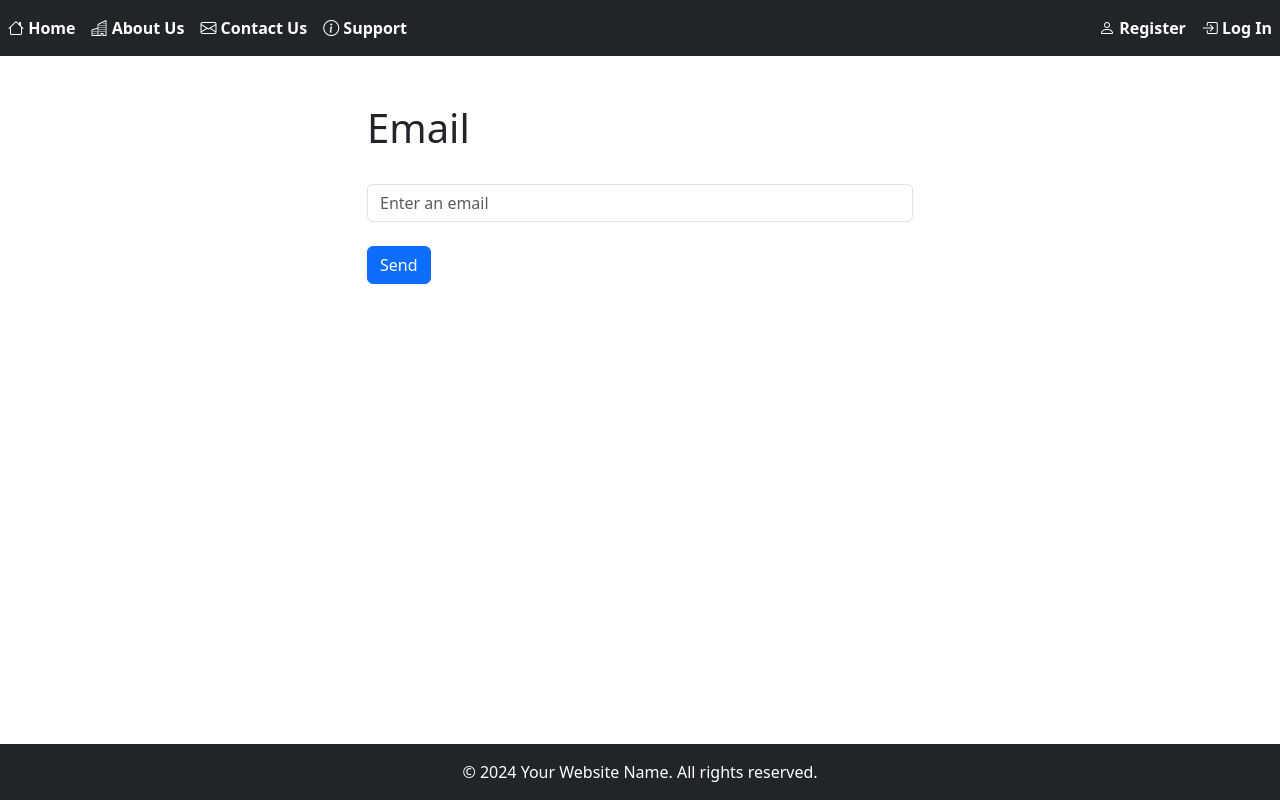
After one commit to VelinPoznakov/sfe_site, a Django app: page /email-send/ in a window 1280 px wide. The commit adds this page. Run offline with Django 5.2, Linux system fonts and the light colour scheme.

Commit message:
password recovery from login, new templates, new forms, new migration, new urls, started user profile template building

```diff
--- a/sfe_app/forms.py
+++ b/sfe_app/forms.py
@@ -1,10 +1,11 @@
 from django import forms
+from django.contrib.auth import get_user_model
 from django.core.exceptions import ValidationError
 from django.core.validators import validate_email
 from sfe_app.models import *
 from phonenumber_field.formfields import PhoneNumberField
 from phonenumber_field.phonenumber import to_python
-from django.contrib.auth.forms import UserCreationForm
+from django.contrib.auth.forms import UserCreationForm, SetPasswordForm
 
 
 class SupportForm(forms.ModelForm):
@@ -122,7 +123,7 @@ class RegistrationForm(UserCreationForm):
         return username
 
     def clean_email(self):
-        email = self.cleaned_data['email']
+        email = self.cleaned_data['email'].lower()
 
         if not email or email is None:
             self.add_error('email', 'You should enter an email address')
@@ -214,3 +215,56 @@ class AddVideoForm(forms.ModelForm):
             self.add_error('video', 'You should upload video')
 
         return video
+
+
+class ResetPasswordForm(SetPasswordForm):
+    class Meta:
+        model = get_user_model()
+        fields = ['new_password1', 'new_password2']
+
+    def __init__(self, *args, **kwargs):
+        super(ResetPasswordForm, self).__init__(*args, **kwargs)
+
+        self.fields['new_password1'].label = ''
+        self.fields['new_password1'].required = False
+        self.fields['new_password1'].widget.attrs['class'] = 'form-control'
+        self.fields['new_password1'].widget.attrs['placeholder'] = 'Enter the new password'
+
+        self.fields['new_password2'].label = ''
+        self.fields['new_password2'].required = False
+        self.fields['new_password2'].widget.attrs['class'] = 'form-control'
+        self.fields['new_password2'].widget.attrs['placeholder'] = 'Confirm the new password'
+
+    def clean(self):
+        cleaned_data = super().clean()
+
+        new_password1 = cleaned_data.get('new_password1')
+        new_password2 = cleaned_data.get('new_password2')
+
+        if not new_password1 or new_password1 is None:
+            self.add_error('new_password1', "You should enter a password")
+
+        if not new_password2 or new_password2 is None:
+            self.add_error('new_password2', "You should confirm your new password")
+
+        if len(new_password1) < 8:
+            self.add_error('new_password1', "Your password must be at least 8 characters")
+
+        if new_password2 != new_password1:
+            self.add_error('new_password2', 'The two fields should match')
+
+        return cleaned_data
+
+
+class EnterMailChangePassword(forms.Form):
+    email = forms.CharField(label='', required=False, widget=forms.EmailInput(attrs={
+        'class': 'form-control', 'placeholder': 'Enter an email'
+    }))
+
+    def clean_email(self):
+        email = self.cleaned_data['email'].lower()
+
+        if not email or email is None:
+            self.add_error('email', "You should enter an email")
+
+        return email
--- a/sfe_app/models.py
+++ b/sfe_app/models.py
@@ -5,9 +5,13 @@ from phonenumber_field.modelfields import PhoneNumberField
 
 class CustomUser(AbstractUser):
     username = models.CharField(max_length=30, unique=True)
-    email = models.CharField(max_length=100)
+    email = models.CharField(max_length=100, unique=True)
     is_email_verified = models.BooleanField(default=False)
     date_time_added = models.DateTimeField(auto_now_add=True)
+
+    def save(self, *args, **kwargs):
+        self.email = self.email.lower()  # Convert email to lowercase before saving
+        super(CustomUser, self).save(*args, **kwargs)
 
     def __str__(self):
         return self.username
--- a/sfe_app/urls.py
+++ b/sfe_app/urls.py
@@ -14,6 +14,9 @@ urlpatterns = [
   path('login/', views.login_user, name='login'),
   path('logout/', views.logout_user, name='logout'),
   path('add-video/', views.add_video_view, name='add-video'),
+  path('email-send/', views.email_to_send, name='email-send'),
+  path('change-password/<uidb64>/<token>/', views.change_password, name='reset-password-email'),
+  path('profile/<int:pk>/', views.user_profile, name='user-profile'),
 
 ] + static(settings.MEDIA_URL, document_root=settings.MEDIA_ROOT)
 
--- a/sfe_app/views.py
+++ b/sfe_app/views.py
@@ -1,5 +1,6 @@
 from django.contrib.auth.models import Group
 from django.core.mail import EmailMessage
+from django.db.models import Q
 from sfe_app.forms import *
 from django.contrib import messages
 from django.shortcuts import render, redirect
@@ -27,6 +28,7 @@ def home(request):
         'video': video  # Pass the video object to use other attributes like 'name'
     }
     return render(request, 'home.html', context)
+
 
 def about(request):
     return render(request, 'about.html')
@@ -69,6 +71,7 @@ def register(request):
         if form.is_valid():
             user = form.save(commit=False)
             user.is_active = False
+            user.email = user.email.lower()
             user.save()
 
             mail_subject = "Activate you account"
@@ -161,3 +164,72 @@ def add_video_view(request):
 
 def custom_404(request, exception):
     return redirect('home')
+
+
+def email_to_send(request):
+    if request.method == 'POST':
+        form = EnterMailChangePassword(request.POST)
+        if form.is_valid():
+            user_email = form.cleaned_data['email'].lower()
+            associated_user = get_user_model().objects.filter(Q(email=user_email)).first()
+
+            if associated_user:
+                mail_subject = "Activate you account"
+                message = render_to_string("reset_password_send.html", {
+                    'user': associated_user,
+                    'domain': get_current_site(request).domain,
+                    'uid': urlsafe_base64_encode(force_bytes(associated_user.pk)),
+                    'token': default_token_generator.make_token(associated_user),
+                    'protocol': 'https' if request.is_secure() else 'http'
+                })
+                email = EmailMessage(mail_subject, message, to=[associated_user.email])
+                if email.send():
+                    messages.success(request, "Change password email sent successfully")
+                else:
+                    messages.error(request, 'Error while sending an email')
+                return redirect('home')
+
+    else:
+        form = EnterMailChangePassword()
+
+    return render(request, 'email_change_password.html', {'form': form})
+
+
+def change_password(request, uidb64, token):
+    User = get_user_model()
+
+    try:
+        uid = force_str(urlsafe_base64_decode(uidb64))
+        user = CustomUser.objects.get(pk=uid)
+    except:
+        user = None
+
+    if user is not None and default_token_generator.check_token(user, token):
+        if request.method == 'POST':
+            form = ResetPasswordForm(user, request.POST)
+            if form.is_valid():
+                form.save()
+                messages.success(request, "Your password has been reset successfully")
+                return redirect('login')
+        else:
+            form = ResetPasswordForm(user)
+
+        return render(request, 'reset_password.html', {
+            'form': form,
+            'uidb64': uidb64,
+            'token': token,
+        })
+
+    else:
+        messages.error(request, 'Your activation link is invalid')
+
+    return redirect('home')
+
+
+@login_required(login_url='login')
+def user_profile(request, pk):
+    if request.user.pk == pk:
+        user = CustomUser.objects.get(pk=pk)
+        return render(request, 'user_profile.html', {'user': user})
+    else:
+        return redirect('home')
--- a/templates/base.html
+++ b/templates/base.html
@@ -5,10 +5,10 @@
     <meta name="viewport" content="width=device-width, initial-scale=1.0">
     <title>{% block title %}{% endblock %}</title>
     <link href="https://cdn.jsdelivr.net/npm/bootstrap@5.3.2/dist/css/bootstrap.min.css" rel="stylesheet" integrity="sha384-T3c6CoIi6uLrA9TneNEoa7RxnatzjcDSCmG1MXxSR1GAsXEV/Dwwykc2MPK8M2HN" crossorigin="anonymous">
+    <link rel="stylesheet" href="https://cdn.jsdelivr.net/npm/bootstrap-icons@1.8.1/font/bootstrap-icons.css">
     <style>
 
-        .navbar-dark .navbar-nav .nav-link,
-        .navbar-dark {
+        .nav-link {
             color: #ffffff !important;
         }
 
@@ -33,46 +33,85 @@
 
         <div class="collapse navbar-collapse" id="navbarNav">
             <ul class="navbar-nav me-auto">
+
                 <li class="nav-item">
-                    <a class="nav-link" href="{% url 'home' %}"><strong>Home</strong></a>
+                    <a class="nav-link" href="{% url 'home' %}">
+                        <i class="bi bi-house"></i> <strong>Home</strong>
+                    </a>
                 </li>
+
                 <li class="nav-item">
-                    <a class="nav-link" href="{% url 'about-us' %}"><strong>About Us</strong></a>
+                    <a class="nav-link" href="{% url 'about-us' %}">
+                        <i class="bi bi-building"></i> <strong>About Us</strong>
+                    </a>
                 </li>
+
                 <li class="nav-item">
-                    <a class="nav-link" href="{% url 'contact-us' %}"><strong>Contact Us</strong></a>
+                    <a class="nav-link" href="{% url 'contact-us' %}">
+                        <i class="bi bi-envelope"></i> <strong>Contact Us</strong>
+                    </a>
                 </li>
+
                 <li class="nav-item">
-                    <a class="nav-link" href="{% url 'support' %}"><strong>Support</strong></a>
+                    <a class="nav-link" href="{% url 'support' %}">
+                        <i class="bi bi-info-circle"> </i><strong>Support</strong>
+                    </a>
                 </li>
+
                 {% if request.user.is_superuser %}
                 <li class="nav-item">
-                    <a class="nav-link" href="{% url 'add-video' %}"><strong>Add Video</strong></a>
+                    <a class="nav-link" href="{% url 'add-video' %}">
+                        <i class="bi bi-plus-lg"></i> <strong>Add Video</strong>
+                    </a>
                 </li>
+
                 {% endif %}
             </ul>
 
             <ul class="navbar-nav ms-auto">
+
                 {% if user.is_authenticated %}
+
                     <li class="nav-item">
-                        <a class="nav-link" href="{% url 'logout' %}"><strong>Log Out</strong></a>
+                        <a class="nav-link" href="{% url 'user-profile' pk=user.pk %}">
+                            <i class="bi bi-file-person"></i> <strong>My Profile</strong>
+                        </a>
                     </li>
+
+                    <li class="nav-item">
+                        <a class="nav-link" href="{% url 'logout' %}">
+                            <i class="bi bi-box-arrow-in-left"></i> <strong>Log Out</strong>
+                        </a>
+                    </li>
+
                 {% else %}
                     <li class="nav-item">
-                        <a class="nav-link" href="{% url 'register' %}"><strong>Register</strong></a>
+                        <a class="nav-link" href="{% url 'register' %}">
+                            <i class="bi bi-person"></i> <strong>Register</strong>
+                        </a>
                     </li>
                     <li class="nav-item">
-                        <a class="nav-link" href="{% url 'login' %}"><strong>Log In</strong></a>
+                        <a class="nav-link" href="{% url 'login' %}">
+                            <i class="bi bi-box-arrow-in-right"></i> <strong>Log In</strong>
+                        </a>
                     </li>
                 {% endif %}
+
             </ul>
         </div>
     </nav>
 
-  <main class="flex-grow-1">
-    {% block content %}
-    {% endblock %}
-  </main>
+    <main class="flex-grow-1">
+        {% block content %}
+        {% endblock %}
+    </main>
+    <br>
+
+    <footer class="footer text-center mt-auto py-sm-3 bg-dark">
+        <div class="container">
+            <span class="text-white">© 2024 Your Website Name. All rights reserved.</span>
+        </div>
+    </footer>
 
 <script src="https://cdn.jsdelivr.net/npm/@popperjs/core@2.11.8/dist/umd/popper.min.js" integrity="sha384-I7E8VVD/ismYTF4hNIPjVp/Zjvgyol6VFvRkX/vR+Vc4jQkC+hVqc2pM8ODewa9r" crossorigin="anonymous"></script>
 <script src="https://cdn.jsdelivr.net/npm/bootstrap@5.3.2/dist/js/bootstrap.min.js" integrity="sha384-BBtl+eGJRgqQAUMxJ7pMwbEyER4l1g+O15P+16Ep7Q9Q+zqX6gSbd85u4mG4QzX+" crossorigin="anonymous"></script>
--- /dev/null
+++ b/templates/email_change_password.html
@@ -0,0 +1,27 @@
+{% extends 'base.html' %}
+
+{% block title %}Change Password{% endblock %}
+
+
+{% block content %}
+
+    <div class="container mt-5">
+        <div class="row justify-content-center">
+            <div class="col-md-6">
+                <form action="{% url 'email-send' %}" method="post" class="mx-auto" style="width: 100%;">
+                    <h1>Email</h1>
+                    {% csrf_token %}
+
+                    {{ form.email.label_tag }}
+                    {{ form.email }}
+                    {% if form.email.errors %}
+                        <div class="text-danger">{{ form.email.errors.0 }}</div>
+                    {% endif %}<br>
+
+                    <button type="submit" class="btn btn-primary">Send</button>
+                </form>
+            </div>
+        </div>
+    </div>
+
+{% endblock %}
--- a/templates/login.html
+++ b/templates/login.html
@@ -34,6 +34,7 @@
                     {% endif %}<br>
 
                     <h6>If you don't have an account, create one <a href="{% url 'register' %}">Here</a></h6>
+                    <h6><a href="{% url 'email-send' %}">Forgotten Password</a></h6>
                     <button type="submit" class="btn btn-primary">Log In</button>
                 </form>
             </div>
--- a/templates/register.html
+++ b/templates/register.html
@@ -13,7 +13,7 @@
       </ul>
     {% endif %}
 
-     <div class="container mt-5">
+     <div class="container mt-3">
         <div class="row justify-content-center">
             <div class="col-md-6">
                 <form action="{% url 'register' %}" method="post" class="mx-auto" style="width: 100%;">
--- a/templates/support.html
+++ b/templates/support.html
@@ -15,7 +15,7 @@
     {% endfor %}
   {% endif %}
 
-    <div class="container mt-5">
+    <div class="container mt-4">
         <div class="row justify-content-center">
             <div class="col-md-6">
                 <form action="{% url 'support' %}" method="post" class="mx-auto" style="width: 100%;">
```
Also changed, not shown: templates/reset_password.html (added, +32 -0 lines), templates/reset_password_send.html (added, +10 -0 lines), templates/user_profile.html (added, +7 -0 lines), sfe_app/migrations/0008_alter_addvideomodel_video_alter_customuser_email.py (added).
